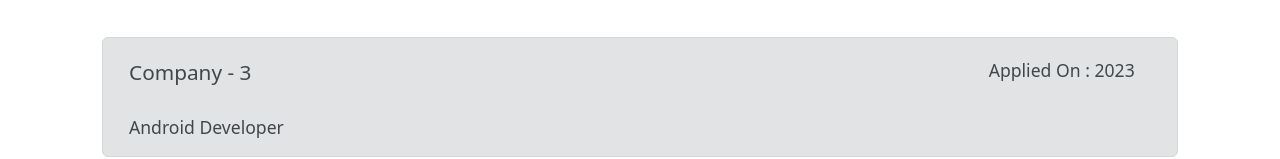
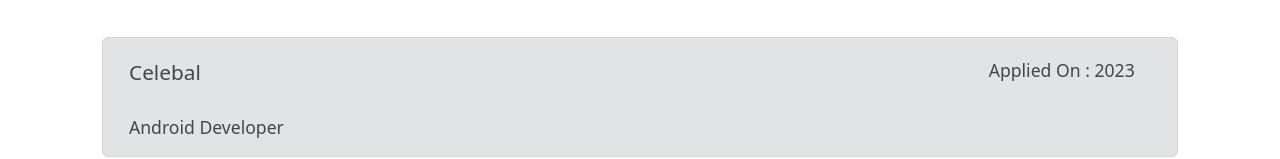
Before and after one commit to boyz-3000/place-door, a React (Create React App) app in the folder place-door/: page /applied in a window 1280 px wide. Shown: the part 363-522 px from the top of the page. Built offline with nearby package versions, Linux system fonts and the light colour scheme.

Commit message:
refactoring changes done

```diff
--- a/place-door/src/Pages/student/Applied/AppliedJobsData.js
+++ b/place-door/src/Pages/student/Applied/AppliedJobsData.js
@@ -8,7 +8,7 @@
     stipend: "10000",
     mode: "Offsite",
     city: "Banglore",
-    email: "comp1.co.in",
+    email: "www.deepklarity.co.in",
   },
   {
     id: 2,
@@ -19,18 +19,18 @@
     stipend: "20000",
     mode: "Offsite",
     city: "Noida",
-    email: "comp2.co.in",
+    email: "www.robomq.co.in",
   },
   {
     id: 3,
-    name: "Company - 3",
+    name: "Celebal",
     position: "Android Developer",
     appliedOn: "2023",
     package: "10LPA",
     stipend: "25000",
     mode: "Onsite",
     city: "Ahemdabad",
-    email: "comp2.co.in",
+    email: "www.celebal.co.in",
   },
 ];
 
--- a/place-door/src/Pages/student/Jobs/CardData.js
+++ b/place-door/src/Pages/student/Jobs/CardData.js
@@ -11,7 +11,7 @@
   {
     id: 2,
     name: "RoboMQ",
-    email: "www.robo.co.in",
+    email: "www.robomq.co.in",
     posting: "IOS Devloper",
     lastDate: "2023",
     mode: "Offsite",
```
